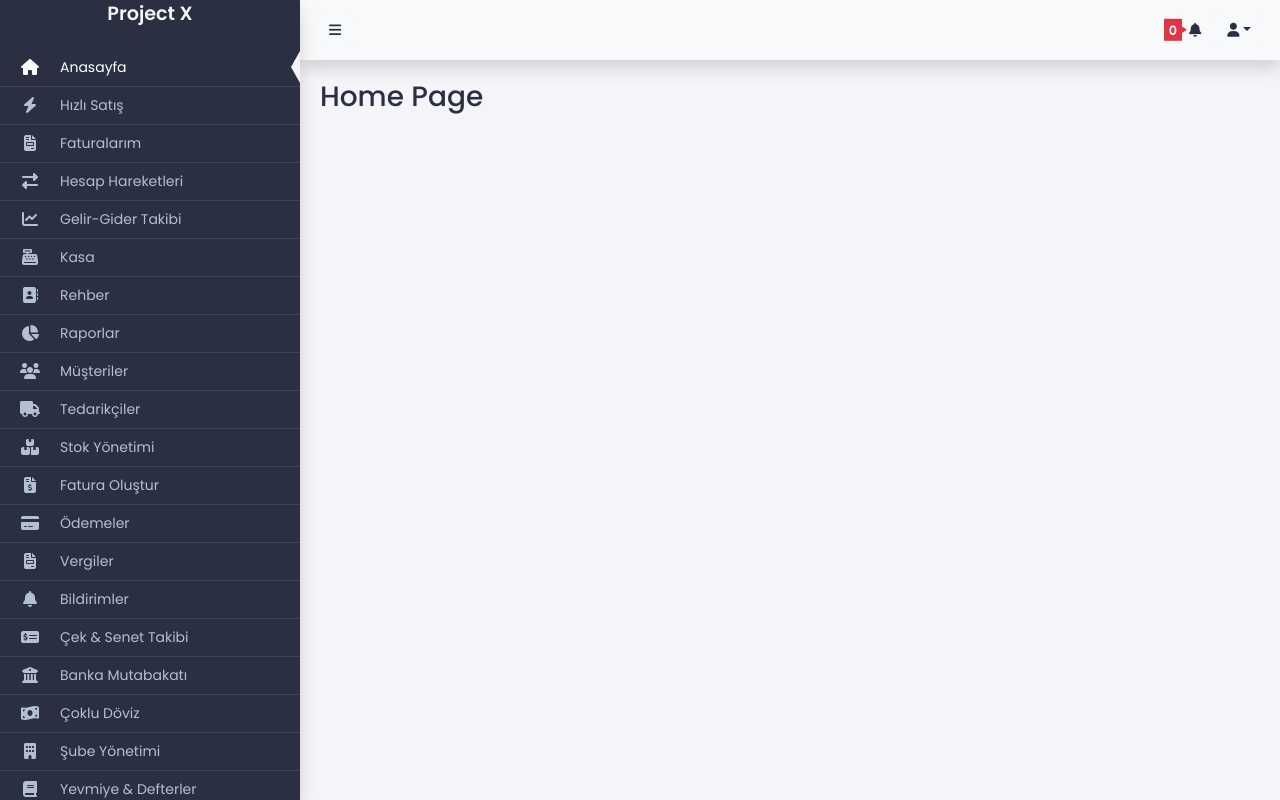
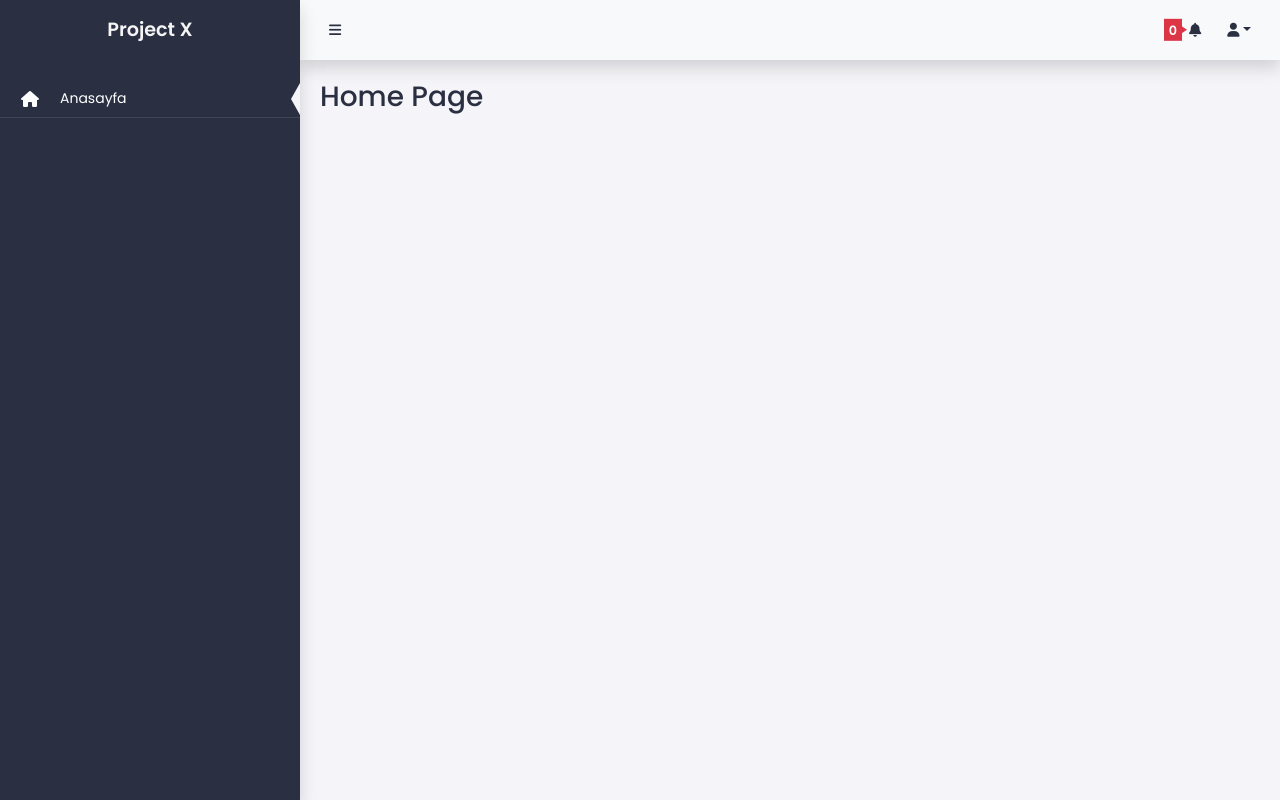
Before and after one commit to cemtekinn/accounting-app-frontend, a Vue app: page / in a window 1280 px wide. Built offline with nearby package versions, Linux system fonts and the light colour scheme.

Commit message:
dashboard completed

```diff
--- a/src/constants/menu.js
+++ b/src/constants/menu.js
@@ -5,148 +5,4 @@ export default [
     icon: 'fa-home',
     uniq_id: 'home',
   },
-  {
-    path: '/quick-sale',
-    name: 'Hızlı Satış',
-    icon: 'fa-bolt',
-    uniq_id: 'quick-sale',
-  },
-  {
-    path: '/invoices',
-    name: 'Faturalarım',
-    icon: 'fa-file-invoice',
-    uniq_id: 'invoices',
-  },
-  {
-    path: '/account-transactions',
-    name: 'Hesap Hareketleri',
-    icon: 'fa-exchange-alt',
-    uniq_id: 'account-transactions',
-  },
-  {
-    path: '/income-expense',
-    name: 'Gelir-Gider Takibi',
-    icon: 'fa-chart-line',
-    uniq_id: 'income-expense',
-  },
-  {
-    path: '/cash-register',
-    name: 'Kasa',
-    icon: 'fa-cash-register',
-    uniq_id: 'cash-register',
-  },
-  {
-    path: '/contacts',
-    name: 'Rehber',
-    icon: 'fa-address-book',
-    uniq_id: 'contacts',
-  },
-  {
-    path: '/reports',
-    name: 'Raporlar',
-    icon: 'fa-chart-pie',
-    uniq_id: 'reports',
-  },
-  {
-    path: '/customers',
-    name: 'Müşteriler',
-    icon: 'fa-users',
-    uniq_id: 'customers',
-  },
-  {
-    path: '/suppliers',
-    name: 'Tedarikçiler',
-    icon: 'fa-truck',
-    uniq_id: 'suppliers',
-  },
-  {
-    path: '/inventory',
-    name: 'Stok Yönetimi',
-    icon: 'fa-boxes',
-    uniq_id: 'inventory',
-  },
-  {
-    path: '/invoice-create',
-    name: 'Fatura Oluştur',
-    icon: 'fa-file-invoice-dollar',
-    uniq_id: 'invoice-create',
-  },
-  {
-    path: '/payments',
-    name: 'Ödemeler',
-    icon: 'fa-credit-card',
-    uniq_id: 'payments',
-  },
-  {
-    path: '/taxes',
-    name: 'Vergiler',
-    icon: 'fa-file-invoice',
-    uniq_id: 'taxes',
-  },
-  {
-    path: '/notifications',
-    name: 'Bildirimler',
-    icon: 'fa-bell',
-    uniq_id: 'notifications',
-  },
-  {
-    path: '/checks-promissory',
-    name: 'Çek & Senet Takibi',
-    icon: 'fa-money-check-alt',
-    uniq_id: 'checks-promissory',
-  },
-  {
-    path: '/bank-reconciliation',
-    name: 'Banka Mutabakatı',
-    icon: 'fa-university',
-    uniq_id: 'bank-reconciliation',
-  },
-  {
-    path: '/multi-currency',
-    name: 'Çoklu Döviz',
-    icon: 'fa-money-bill-wave',
-    uniq_id: 'multi-currency',
-  },
-  {
-    path: '/multi-branch',
-    name: 'Şube Yönetimi',
-    icon: 'fa-building',
-    uniq_id: 'multi-branch',
-  },
-  {
-    path: '/accounting-entries',
-    name: 'Yevmiye & Defterler',
-    icon: 'fa-book',
-    uniq_id: 'accounting-entries',
-  },
-  {
-    path: '/payroll',
-    name: 'Personel & Bordro',
-    icon: 'fa-user-tie',
-    uniq_id: 'payroll',
-  },
-  {
-    path: '/project-costing',
-    name: 'Proje & Maliyet Takibi',
-    icon: 'fa-project-diagram',
-    uniq_id: 'project-costing',
-  },
-  {
-    path: '/reminders',
-    name: 'Hatırlatıcılar',
-    icon: 'fa-bell',
-    uniq_id: 'reminders',
-  },
-  {
-    path: '/user-management',
-    name: 'Kullanıcı Yönetimi',
-    icon: 'fa-users-cog',
-    uniq_id: 'user-management',
-  },
-  {
-    path: '/settings',
-    name: 'Ayarlar',
-    icon: 'fa-cogs',
-    uniq_id: 'settings',
-  },
 ]
```
